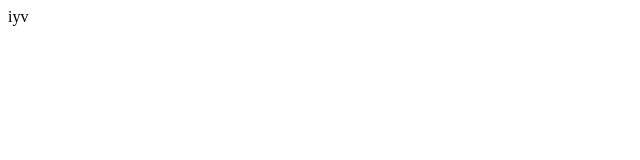
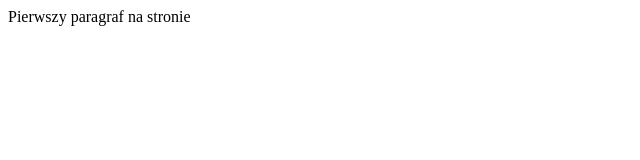
Before and after one commit to 91866/91866, a plain HTML site: page index.html in a window 1280 px wide. Shown: the whole page, without its empty margins (0-640 px from the left). Drawn offline with Linux system fonts and the light colour scheme.

Commit message:
hjfhsdfhf

```diff
--- a/index.html
+++ b/index.html
@@ -1,9 +1,9 @@
 <HTML>
 <head>
-
+<title>Moja pierwsza strona internetowa</title>
 
 </head>
 <body>
-    iyv
+   <p> Pierwszy paragraf na stronie </p>
 </body>
 </HTML>
```
